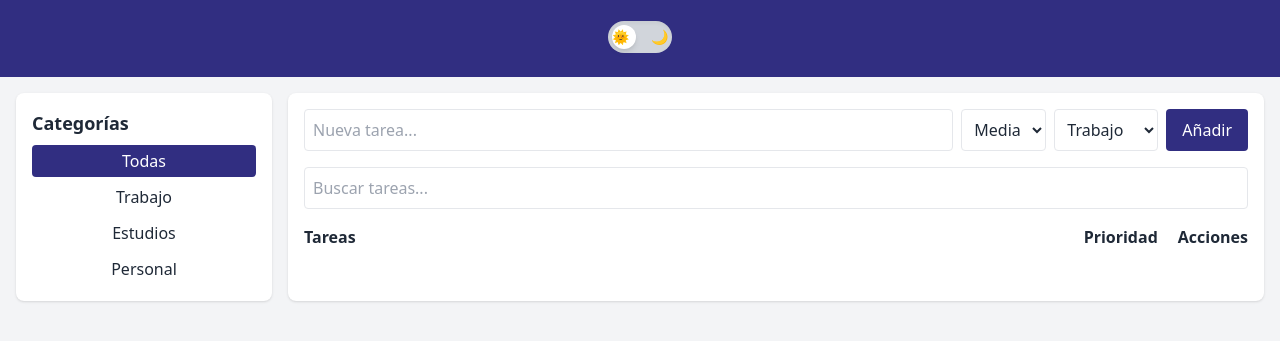
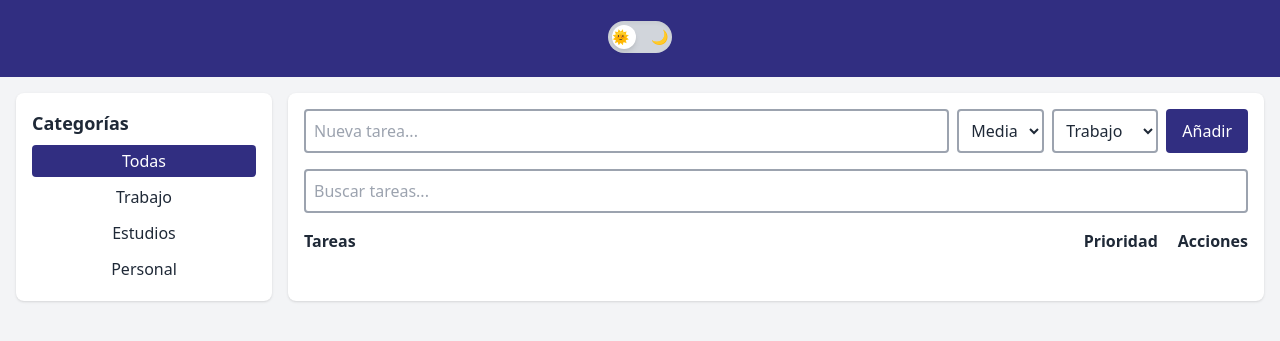
Before and after one commit to Josele97-dev/taskflow-project, a website: page index.html in a window 1280 px wide. Shown: the part 87-428 px from the top of the page. Drawn offline with nearby package versions, Linux system fonts and the light colour scheme.

Commit message:
Cambio diseño

```diff
--- a/index.html
+++ b/index.html
@@ -42,15 +42,15 @@
           data-category="Todas">Todas</li>
 
       <li class="cursor-pointer px-2 py-1 rounded w-full text-center bg-white text-gray-800
-                 transition-all duration-300 hover:bg-indigo-100 hover:scale-105 hover:shadow-md"
+                 transition-all duration-300 hover:scale-105 hover:shadow-md"
           data-category="Trabajo">Trabajo</li>
 
       <li class="cursor-pointer px-2 py-1 rounded w-full text-center bg-white text-gray-800
-                 transition-all duration-300 hover:bg-indigo-100 hover:scale-105 hover:shadow-md"
+                 transition-all duration-300 hover:scale-105 hover:shadow-md"
           data-category="Estudios">Estudios</li>
 
       <li class="cursor-pointer px-2 py-1 rounded w-full text-center bg-white text-gray-800
-                 transition-all duration-300 hover:bg-indigo-100 hover:scale-105 hover:shadow-md"
+                 transition-all duration-300 hover:scale-105 hover:shadow-md"
           data-category="Personal">Personal</li>
     </ul>
   </aside>
@@ -60,15 +60,15 @@
     <form id="formulario-tareas" class="flex flex-wrap gap-2 mb-4">
 
       <input type="text" id="input-tarea" placeholder="Nueva tarea..." required
-        class="flex-1 p-2 border rounded bg-white text-gray-800
+        class="flex-1 p-2 border-2 border-gray-400 rounded bg-white text-gray-800
                transition-all duration-300
-               hover:border-indigo-400 hover:shadow-md
+               hover:border-indigo-500 hover:shadow-md
                focus:outline-none focus:ring-2 focus:ring-indigo-500">
 
       <select id="input-prioridad"
-        class="p-2 border rounded bg-white text-gray-800
+        class="p-2 border-2 border-gray-400 rounded bg-white text-gray-800
                transition-all duration-300
-               hover:border-indigo-400 hover:shadow-md
+               hover:border-indigo-500 hover:shadow-md
                focus:outline-none focus:ring-2 focus:ring-indigo-500">
         <option value="alta">Alta</option>
         <option value="media" selected>Media</option>
@@ -76,9 +76,9 @@
       </select>
 
       <select id="input-categoria"
-        class="p-2 border rounded bg-white text-gray-800
+        class="p-2 border-2 border-gray-400 rounded bg-white text-gray-800
                transition-all duration-300
-               hover:border-indigo-400 hover:shadow-md
+               hover:border-indigo-500 hover:shadow-md
                focus:outline-none focus:ring-2 focus:ring-indigo-500">
         <option value="Trabajo">Trabajo</option>
         <option value="Estudios">Estudios</option>
@@ -87,18 +87,18 @@
 
       <button type="submit"
         class="bg-indigo-900 text-white px-4 py-2 rounded
-               hover:bg-indigo-800
+               hover:bg-indigo-800 hover:shadow-md
                transition-all duration-300
-               hover:scale-105 hover:shadow-md
+               hover:scale-105
                focus:outline-none focus:ring-2 focus:ring-indigo-400">
         Añadir
       </button>
     </form>
 
     <input type="text" id="input-busqueda" placeholder="Buscar tareas..."
-      class="mb-4 w-full p-2 border rounded bg-white text-gray-800
+      class="mb-4 w-full p-2 border-2 border-gray-400 rounded bg-white text-gray-800
              transition-all duration-300
-             hover:border-indigo-400 hover:shadow-md
+             hover:border-indigo-500 hover:shadow-md
              focus:outline-none focus:ring-2 focus:ring-indigo-500">
 
     <div class="flex font-bold mb-2 items-center">
```
